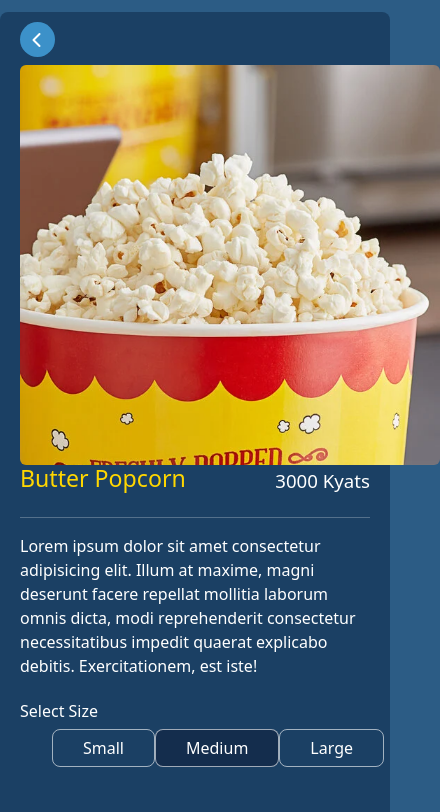
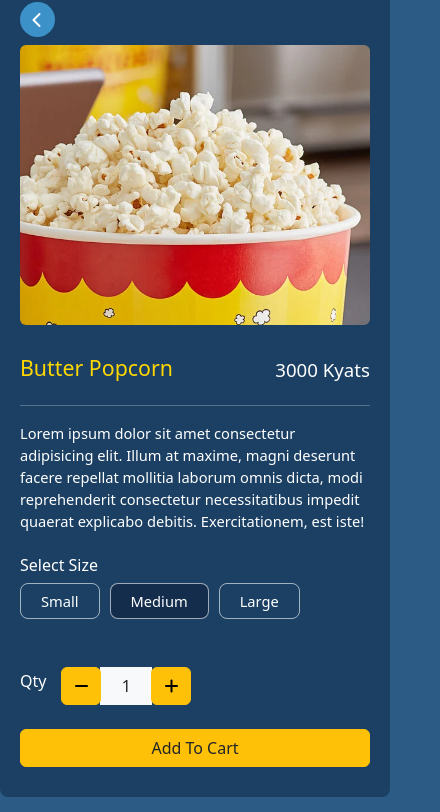
Before and after one commit to daniel-0104/concession, a plain HTML site: page detail.html in a window 390 px wide. Shown: the part 74-886 px from the top of the page, 440 px wide, since content can reach past the window. Drawn offline with nearby package versions, Linux system fonts and the light colour scheme.

Commit message:
morning commit

```diff
--- a/detail.html
+++ b/detail.html
@@ -78,7 +78,7 @@
 
     <!-- snacks details start  -->
     <section id="snack-detail" class="container-lg">
-        <a href="" class="text-decoration-none text-white" id="snack-back">
+        <a href="index.html" class="text-decoration-none text-white" id="snack-back">
             <i class="fa-solid fa-chevron-left"></i>
         </a>
         <div class="row mt-2 align-items-center">
@@ -106,7 +106,7 @@
                             <h6>Qty</h6>
                             <div class="input-group quantity ms-5" style="width: 130px;">
                                 <div class="input-group-btn">
-                                    <button class="btn btn-minus">
+                                    <button class="btn btn-minus btn-warning">
                                         <i class="fa fa-minus"></i>
                                     </button>
                                 </div>
@@ -114,14 +114,14 @@
                                 <input type="text" class="form-control bg-body-tertiary border-0 text-center" id="orderCount" value="1">
 
                                 <div class="input-group-btn">
-                                    <button class="btn btn-plus">
+                                    <button class="btn btn-plus btn-warning">
                                         <i class="fa fa-plus"></i>
                                     </button>
                                 </div>
                             </div>
                         </div>
                         <div class="d-flex justify-content-end mt-4">
-                            <button type="button" class="btn px-4" id="addCartBtn">Add To Cart</button>
+                            <button type="button" class="btn px-4 btn-warning text-dark" id="addCartBtn">Add To Cart</button>
                         </div>
                     </div>
                 </div>
--- a/style.css
+++ b/style.css
@@ -344,9 +344,7 @@ body{
 .size-active{
     background-color: #142b4be0 !important;
 }
-
-
-.input-group-btn button,
+/* .input-group-btn button,
 #addCartBtn{
     background-color: var(--gold);
     color: black;
@@ -355,5 +353,52 @@ body{
 #addCartBtn:hover{
     background-color: var(--gold);
     color: black;
+} */
+@media screen and (max-width: 1200px){
+    #snack-detail img{
+        width: 350px;
+        height: 380px;
+    }
+}
+@media screen and (max-width: 768px){
+    #snack-detail img{
+        width: 100%;
+        height: 380px;
+    }
+    #snack-detail-content{
+        margin-top: 30px;
+    }
+}
+@media screen and (max-width: 400px){
+    #snack-detail img{
+        width: 100%;
+        height: 280px;
+    }
+    #snack-detail{
+        margin-top: 0 !important;
+        border-radius: 0 0 8px 8px;
+    }
+    #snack-detail-content h3{
+        font-size: 16pt;
+    }
+    #snack-detail-content p{
+        font-size: 11pt;
+    }
+    #snack-detail-content ul{
+        justify-content: left;
+        padding-left: 0;
+    }
+    #snack-detail-content ul li{
+        width: fit-content;
+        padding: 6px 20px;
+        margin-right: 10px;
+        font-size: 11pt;
+    }
+    .input-group{
+        margin-left: 15px !important;
+    }
+    #addCartBtn{
+        width: 100%;
+    }
 }
 /*.......................................... snack deatils end ................................. */
```
